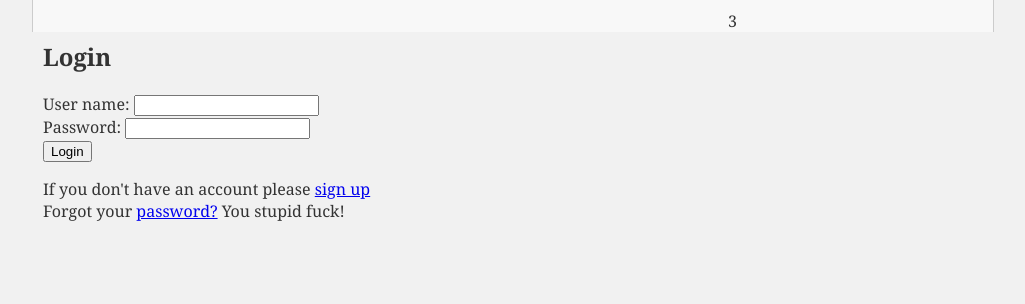
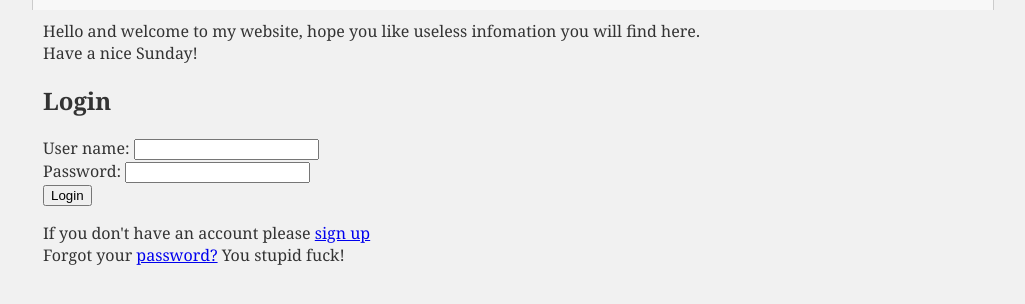
Before and after one commit to djommy/learningphp, a PHP site: page / in a window 1280 px wide. Shown: the top 304 px of the page, without its empty margins (127-1152 px from the left). Run offline with PHP 8.4, Linux system fonts and the light colour scheme; some libraries are stand-ins or nearby versions.

Commit message:
login and message changes

```diff
--- a/connection.php
+++ b/connection.php
@@ -1,5 +1,5 @@
 <?php
-	$con = mysql_connect('localhost', 'root', '');
+	$con = mysql_connect('localhost', 'root', 'root');
 	if(!$con){
 		die('Ups, error: ' . mysql_error());
 	} else {
--- /dev/null
+++ b/includes/welcome.php
@@ -0,0 +1,4 @@
+
+ <?php
+ $welcomeMessage = "Hello and welcome to my website, hope you like useless infomation you will find here. Have a nice " . date(l) . "!";
+ ?>
--- a/index.php
+++ b/index.php
@@ -23,6 +23,10 @@
 			} ?>
 		</div>
 		<div id="content">
+			<?php include ('includes/welcome.php'); ?>
+			<div class="welcome">
+				<?php echo $welcomeMessage; ?>
+			</div>
 			<h2>Login</h2>
 			<form action="" method="POST">
 				User name: <input type="text" name="firstname" required="required"><br>
@@ -34,16 +38,6 @@
 				Forgot your <a href="retrive-password.php">password?</a> You stupid fuck!
 			</p>
 		</div><!-- end content -->
-
-		<?php
-
-		$a = 2;
-		$b = 3;
-		$c = 4;
-		$x = $a + $b * ($c + $b) / $b % 2;
-		echo $x;
-
-		?>
 </div> <!--end wrapper-->
 </body>
 </html>
--- a/signup.php
+++ b/signup.php
@@ -23,7 +23,7 @@
 			if (!empty($_POST)) {
 				$q = mysql_query("INSERT INTO `new_user` (`user_name`, `user_password`, `user_email`, `question`, `answer`) VALUES ('" . $_POST['user'] . "', '" . $_POST['pass'] ."', '" . $_POST['email'] . "', '" . $_POST['question'] ."', '" . $_POST['answer'] ."');");
 				if ( !mysql_error() ) {
-					echo "Welcome new user!!!";
+					echo "Welcome " . $_POST['user'] . " please " . "<a href='home.php'>continue</a>";
 				}else {
 					echo("There has been an error: " . mysql_error());
 				}
--- a/styles.css
+++ b/styles.css
@@ -65,7 +65,7 @@
 }
 
 #sidebar a:hover {
-	color: #000;
+	color: #fbba08;
 }
 
 #sidebar li {
```
